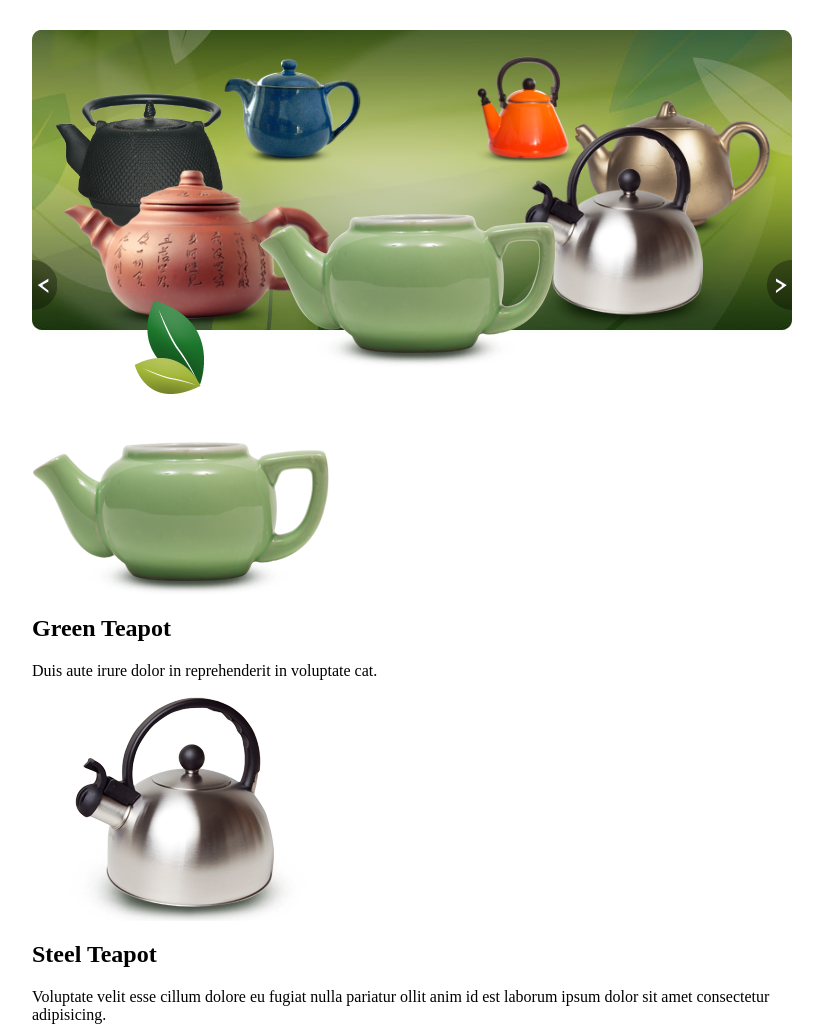
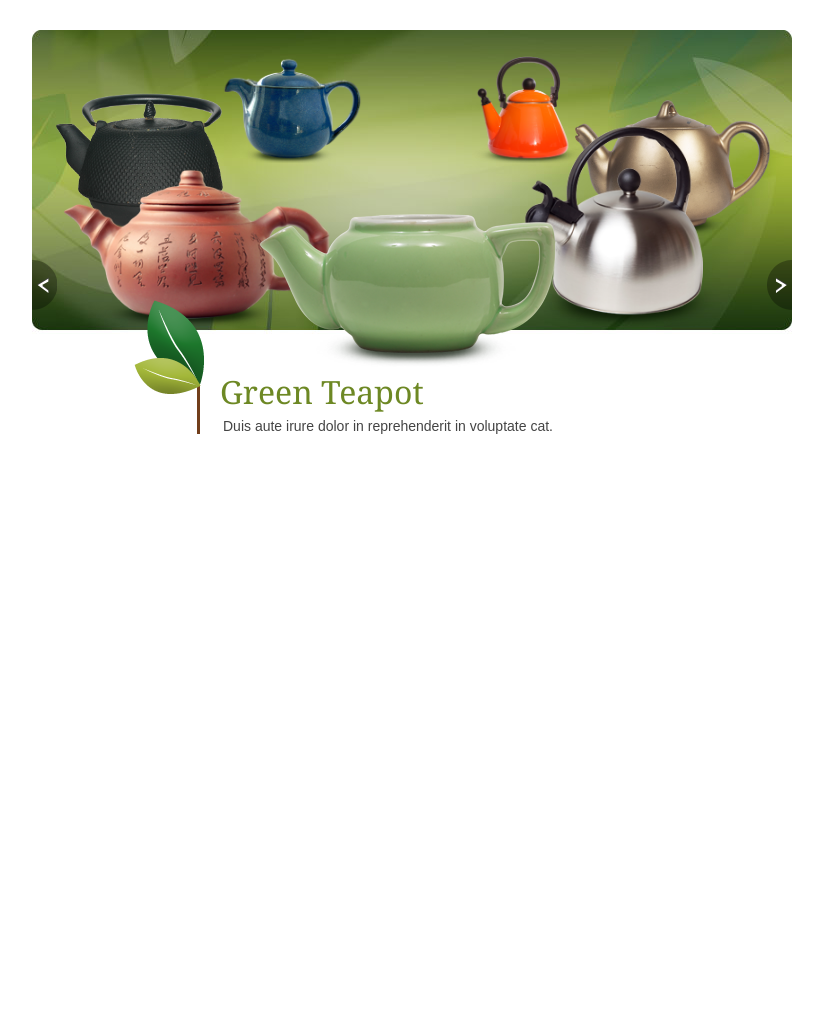
Before and after one commit to WebDevTuts/create_a_rotating_carousel_with_jquery, a plain HTML site: page index.html in a window 1280 px wide. Shown: the top 1027 px of the page, without its empty margins (228-1051 px from the left). After the commit the page ends 800 px from the top, so only its background shows below. Drawn offline with Linux system fonts and the light colour scheme.

Commit message:
Hide populated captions and initialize starting item on page load.

```diff
--- a/includes/carousel.css
+++ b/includes/carousel.css
@@ -20,7 +20,7 @@
   border-left: 3px solid #713e1b;
 }
 
-.carousel_data {  }
+.carousel_data { display: none; }
 
 #carousel {
   margin: 0 auto 0 auto;
--- a/includes/carousel.js
+++ b/includes/carousel.js
@@ -1,4 +1,6 @@
 // JavaScript Document
+
+var startingItem = 3;
 
 $(document).ready(function() {
 
@@ -9,13 +11,14 @@ $(document).ready(function() {
   });
 
   createCarousel();
-  // showCaption();
+  showCaption();
 });
 
 function createCarousel() {
 
   $('div#carousel').roundabout({
     childSelector: 'img',
+    startingChild: window.startingChild,
     tilt: -4.5,
     minOpacity: 1,
     minScale: .45,
```
